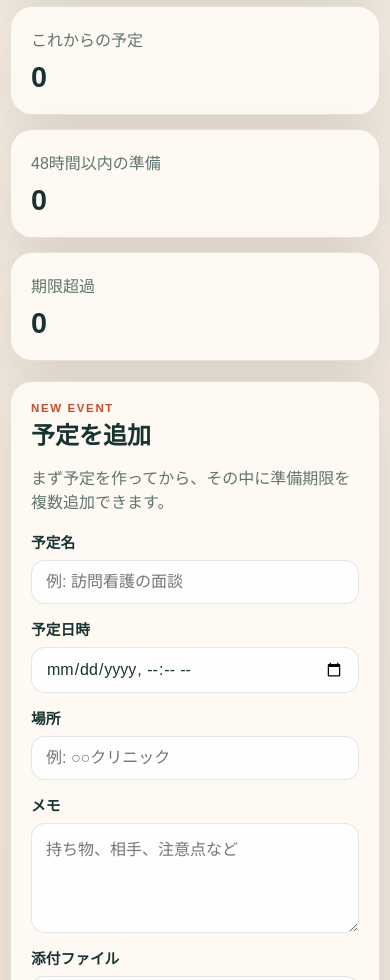
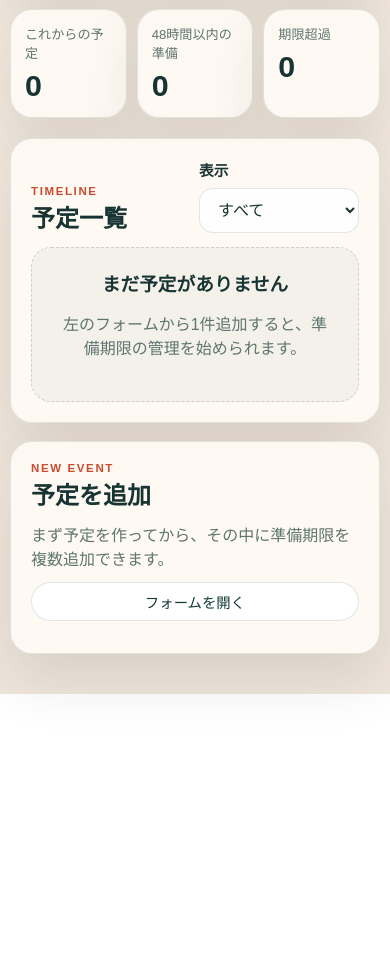
Before and after one commit to bon-1104/dandori-note, a plain HTML site: page index.html in a window 390 px wide. Shown: the part 1020-2000 px from the top of the page. After the commit the page ends 1714 px from the top, so only its background shows below. Drawn offline with Linux system fonts and the light colour scheme.

Commit message:
Add files via upload

```diff
--- a/app.js
+++ b/app.js
@@ -16,6 +16,9 @@ const elements = {
   eventsList: document.querySelector("#events-list"),
   eventsEmpty: document.querySelector("#events-empty"),
   statusFilter: document.querySelector("#status-filter"),
+  eventFormSection: document.querySelector("#event-form-section"),
+  formPanelBody: document.querySelector("#form-panel-body"),
+  formToggle: document.querySelector("#form-toggle"),
   backupButton: document.querySelector("#backup-button"),
   restoreButton: document.querySelector("#restore-button"),
   restoreInput: document.querySelector("#restore-input"),
@@ -33,6 +36,7 @@ const elements = {
 };
 
 let attachmentDbPromise = null;
+let formCollapsed = false;
 
 document.addEventListener("DOMContentLoaded", () => {
   initializeApp().catch((error) => {
@@ -53,6 +57,10 @@ async function initializeApp() {
 
   elements.notificationButton.addEventListener("click", async () => {
     await requestNotificationPermission();
+  });
+
+  elements.formToggle.addEventListener("click", () => {
+    setFormCollapsed(!formCollapsed);
   });
 
   elements.backupButton.addEventListener("click", async () => {
@@ -109,11 +117,18 @@ async function initializeApp() {
   updateNotificationUi();
   updateInstallUi();
   updateConnectivityUi();
+  setFormCollapsed(window.innerWidth <= 640);
   await renderApp();
   await scanDueReminders();
   window.setInterval(() => {
     void scanDueReminders();
   }, 60000);
+
+  window.addEventListener("resize", () => {
+    if (window.innerWidth > 640 && formCollapsed) {
+      setFormCollapsed(false);
+    }
+  });
 }
 
 function loadEvents() {
@@ -611,6 +626,10 @@ async function handleCreateEvent(event) {
   saveEvents();
   event.currentTarget.reset();
   await renderApp();
+  if (window.innerWidth <= 640) {
+    setFormCollapsed(true);
+    document.querySelector("#events-section")?.scrollIntoView({ behavior: "smooth", block: "start" });
+  }
   showToast("予定を保存しました。次は準備期限を追加できます。");
 }
 
@@ -954,6 +973,13 @@ function updateConnectivityUi() {
   }
 
   elements.offlineNote.textContent = "最初に一度開けば、その後はオフラインでも予定の確認と更新ができます。";
+}
+
+function setFormCollapsed(collapsed) {
+  formCollapsed = collapsed;
+  elements.eventFormSection.classList.toggle("is-collapsed", collapsed);
+  elements.formToggle.textContent = collapsed ? "フォームを開く" : "フォームをたたむ";
+  elements.formToggle.setAttribute("aria-expanded", String(!collapsed));
 }
 
 async function scanDueReminders() {
--- a/index.html
+++ b/index.html
@@ -78,15 +78,19 @@
     </section>
 
     <section class="layout-grid">
-      <section class="panel panel--form">
-        <div class="panel__header">
+      <section id="event-form-section" class="panel panel--form">
+        <div class="panel__header panel__header--spread">
           <div>
             <p class="eyebrow">New Event</p>
             <h2>予定を追加</h2>
           </div>
           <p class="panel-note">まず予定を作ってから、その中に準備期限を複数追加できます。</p>
+          <button id="form-toggle" class="button button--ghost button--small panel-toggle" type="button" aria-expanded="true">
+            フォームをたたむ
+          </button>
         </div>
 
+        <div id="form-panel-body">
           <form id="event-form" class="stack-form">
             <label class="field">
               <span>予定名</span>
@@ -116,9 +120,10 @@
 
             <button class="button button--primary" type="submit">予定を保存する</button>
           </form>
+        </div>
       </section>
 
-      <section class="panel panel--list">
+      <section id="events-section" class="panel panel--list">
         <div class="panel__header panel__header--spread">
           <div>
             <p class="eyebrow">Timeline</p>
--- a/styles.css
+++ b/styles.css
@@ -273,6 +273,18 @@ button {
   justify-content: space-between;
   gap: 12px;
   align-items: end;
+}
+
+.panel-toggle {
+  margin-left: auto;
+}
+
+.panel--form.is-collapsed #form-panel-body {
+  display: none;
+}
+
+.panel--form.is-collapsed {
+  padding-bottom: 18px;
 }
 
 .stack-form,
@@ -592,6 +604,14 @@ button {
   .hero h1 {
     max-width: none;
   }
+
+  .panel--list {
+    order: 1;
+  }
+
+  .panel--form {
+    order: 2;
+  }
 }
 
 @media (max-width: 640px) {
@@ -612,6 +632,35 @@ button {
     grid-template-columns: 1fr;
   }
 
+  .hero h1 {
+    font-size: clamp(2rem, 10vw, 3rem);
+    line-height: 1.04;
+  }
+
+  .hero__lead {
+    font-size: 0.95rem;
+    line-height: 1.6;
+    margin-top: 12px;
+  }
+
+  .dashboard {
+    grid-template-columns: repeat(3, minmax(0, 1fr));
+    gap: 10px;
+  }
+
+  .summary-card {
+    padding: 14px;
+  }
+
+  .summary-card__label {
+    margin-bottom: 6px;
+    font-size: 0.82rem;
+  }
+
+  .summary-card__value {
+    font-size: 1.9rem;
+  }
+
   .event-card {
     padding: 16px;
   }
@@ -629,4 +678,23 @@ button {
     width: 100%;
     justify-content: center;
   }
+
+  .panel__header {
+    margin-bottom: 14px;
+  }
+
+  .panel__header .panel-note {
+    width: 100%;
+    margin: 0;
+  }
+
+  .panel-toggle {
+    width: 100%;
+    margin-left: 0;
+  }
+
+  .utility-box,
+  .backup-box {
+    padding: 14px;
+  }
 }
```
Lines whose indentation alone changed are shown as unchanged.
